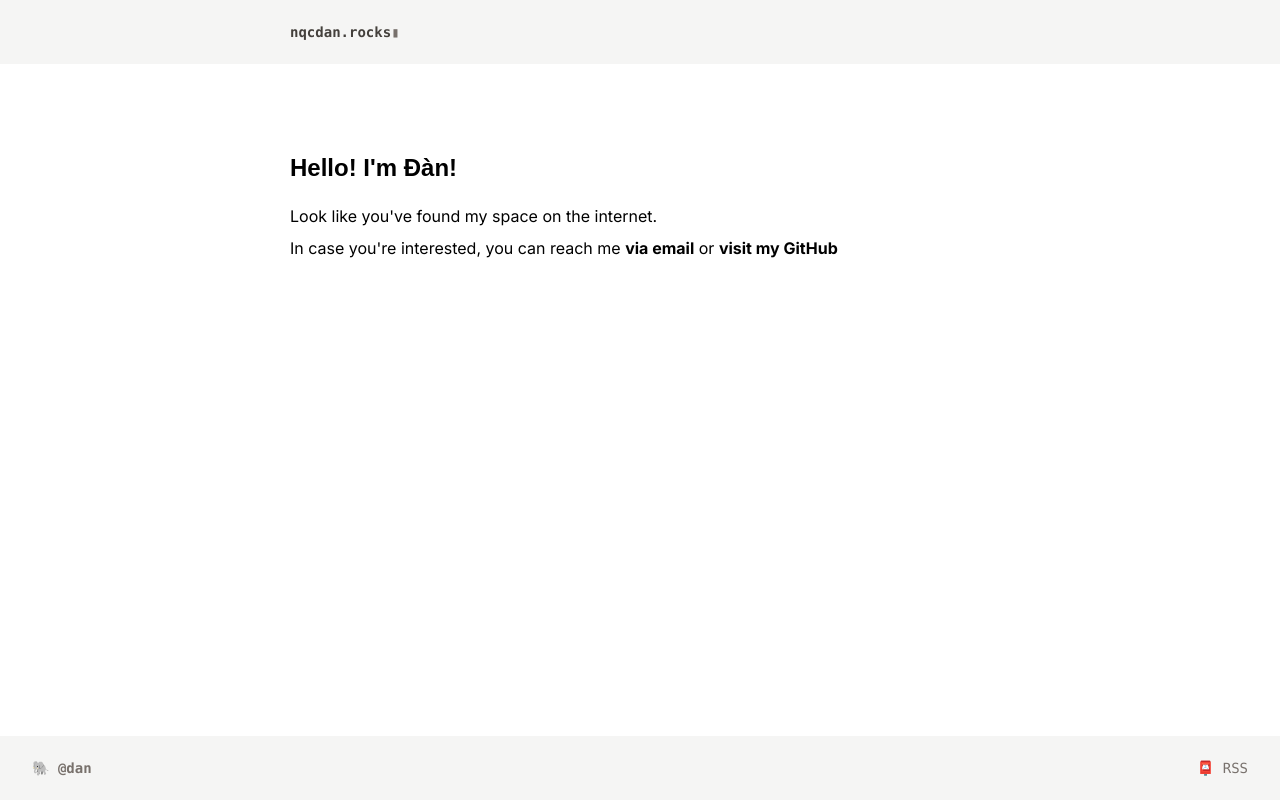
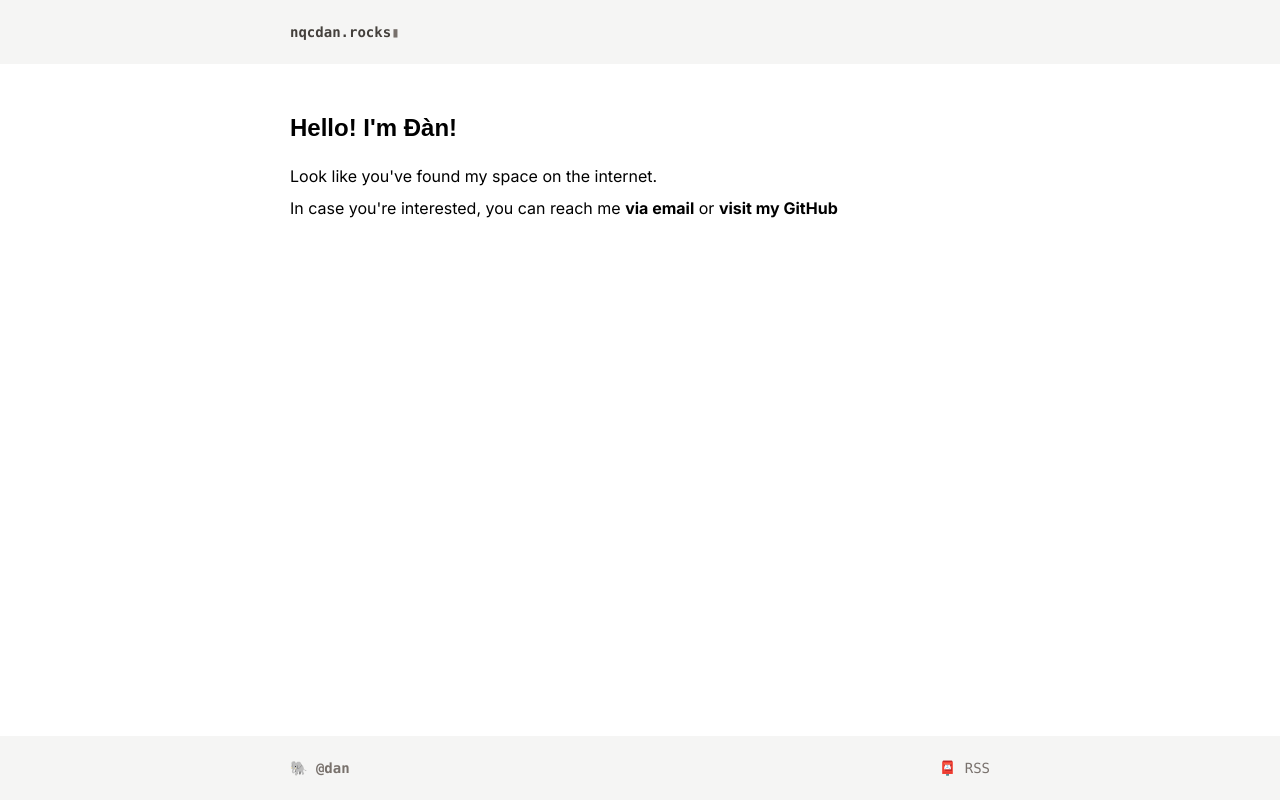
Before and after one commit to ngcdan/everyday, a Next.js app: page / in a window 1280 px wide. Built offline with nearby package versions, Linux system fonts and the light colour scheme; a web font is replaced by a local one.

Commit message:
enhance-datatp-mapping

```diff
--- a/app/page.tsx
+++ b/app/page.tsx
@@ -4,29 +4,34 @@ export default function Page() {
   return (
     <div className="flex flex-col h-screen">
 
-      <div className="flex flex-0 justify-center items-center bg-stone-100 h-16">
-        <div className="flex container-center items-center px-0 font-bold text-stone-500 text-sm font-mono">
+      {/* Header */}
+      <header className="flex flex-0 bg-stone-100 h-16">
+        <div className='limit'>
+          <div className="flex items-center justify-start font-bold text-stone-500 text-sm font-mono">
             <a className="font-bold text-stone-700" href="/">nqcdan.rocks</a>
             <span className="text-stone-500 inline-block animate-blink">▮</span>
           </div>
         </div>
+      </header>
 
-      <div className='flex flex-col flex-1 items-center no-list my-10 px-4'>
-        <div className='flex flex-col container-center'>
+      <main className='flex flex-col flex-1 limit no-list my-10'>
+        <div className='flex flex-col'>
           <h1 className={`text-2xl text-left pt-8 my-4 ${lusitana.className}`}>Hello! I&apos;m Đàn!</h1>
           <p className='my-1 text-left'>Look like you&apos;ve found my space on the internet.</p>
           <p className='my-1'>In case you&apos;re interested, you can reach me <b><a target="_blank" href="mailto:linuss1908@gmail.com">via email</a></b> or <b><a target="_blank" href="https://github.com/ngcdan">visit my GitHub</a></b>
           </p>
         </div>
-      </div>
+      </main>
 
-      <div className="flex flex-0 justify-center items-center bg-stone-100 h-16">
-        <div className="flex flex-1 container-center items-center mx-8 font-bold text-stone-500 text-sm font-mono">
+      <footer className="flex flex-0  bg-stone-100 h-16">
+        <div className="limit">
+          <div className="flex justify-between font-bold text-stone-500 text-sm font-mono">
             <p><a rel="me" href="https://masto.ai/@linuss1908@gmail.com">🐘 @dan</a></p>
             <div className="flex-1"></div>
             <div className="font-normal"><a href="/rss.xml">📮 RSS</a></div>
           </div>
         </div>
+      </footer>
 
     </div>
   );
--- a/app/ui/global.css
+++ b/app/ui/global.css
@@ -21,6 +21,13 @@ input[type='number']::-webkit-outer-spin-button {
   animation: blink 1s infinite;
 }
 
+/* GRID */
+.limit {
+  max-width: 700px;
+  min-width: 700px;
+  margin: auto;
+}
+
 @media (min-width: 768px) {
   .container-center {
     width: 700px;
--- a/app/ui/home.module.css
+++ b/app/ui/home.module.css
@@ -9,3 +9,9 @@
 .animate-blink {
   animation: blink 1s infinite;
 }
+
+/* GRID */
+.limit {
+  max-width: 992px;
+  margin: auto;
+}
```
Lines whose indentation alone changed are shown as unchanged.
